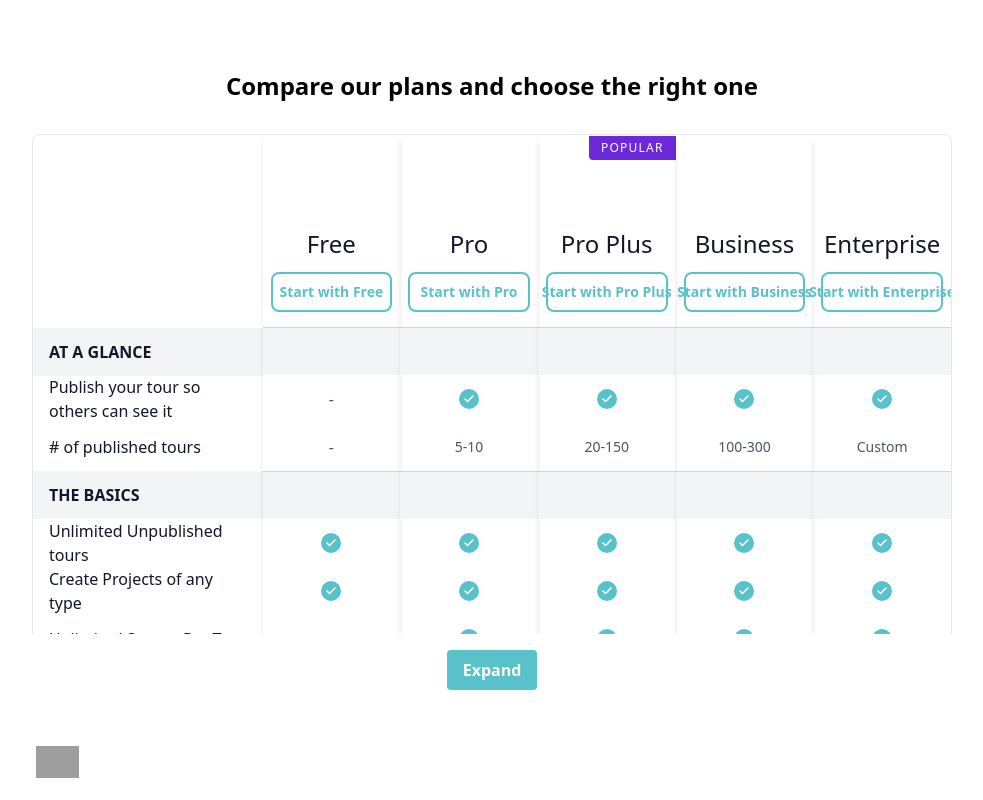
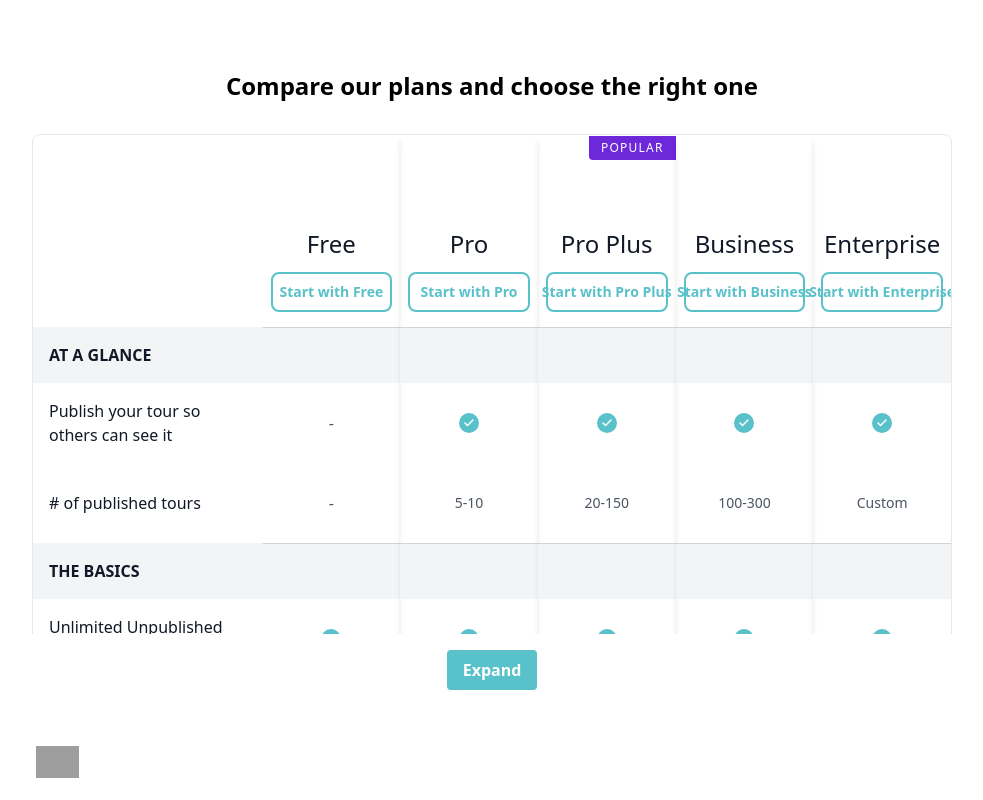
Before and after one commit to abem93/pricing-page, an Angular app: page /plans in a window 1280 px wide. Shown: the part 1400-2200 px from the top of the page, without its empty margins (148-1131 px from the left). Built offline with nearby package versions, Linux system fonts and the light colour scheme; grey boxes are pictures that could not be loaded.

Commit message:
added feature to compare tables on mobile

```diff
--- a/src/app/components/navbar/navbar.component.html
+++ b/src/app/components/navbar/navbar.component.html
@@ -1,4 +1,4 @@
-<nav class="sticky top-0 z-10  bg-gradient-to-r from-cloudpano-aqua from-5% via-middle-blue via-50% to-violet-700">
+<nav class="sticky top-0 z-50  bg-gradient-to-r from-cloudpano-aqua from-5% via-middle-blue via-50% to-violet-700">
     <div class="container py-2 px-4 sm:px-0 mx-auto sm:w-4/5">
         <div class="flex items-center justify-between">
             <div class="flex items-center">
@@ -10,17 +10,17 @@
 
             <!-- Mobile Menu open: "block", Menu closed: "hidden" -->
             <div [ngClass]="[isOpen ? 'translate-x-0 opacity-100 ' : 'opacity-0 -translate-x-full']"
-                class="absolute inset-x-0 z-20 w-full lg:px-6 py-2 pb-4 transition-all duration-300 ease-in-out bg-gradient-to-r from-cloudpano-blue-green from-5% via-middle-blue via-50% to-violet-700 sm:bg-none top-16 lg:mt-0 lg:p-0 lg:top-0 lg:relative lg:bg-transparent lg:w-auto lg:opacity-100 lg:translate-x-0 lg:flex lg:justify-between lg:flex-grow">
+                class="absolute inset-x-0 z-20 w-full lg:px-6 py-2 pb-4 transition-all duration-300 ease-in-out bg-gradient-to-r from-cloudpano-blue-green from-5% via-middle-blue via-50% to-violet-700 sm:bg-none top-14 lg:mt-0 lg:p-0 lg:top-0 lg:relative lg:bg-transparent lg:w-auto lg:opacity-100 lg:translate-x-0 lg:flex lg:justify-between lg:flex-grow">
                 <div class="flex flex-col lg:flex-row lg:items-end lg:pb-2 ml-5">
-                    <a class="my-2 text-sm leading-5 lg:text-white transition-colors duration-300 transform hover:text-blue-600 lg:mx-4 lg:my-0"
+                    <a class="my-2 text-sm font-medium leading-5 lg:text-white transition-colors duration-300 transform hover:text-violet-700 lg:mx-4 lg:my-0"
                         href="https://www.cloudpano.com/">Home</a>
-                    <a class="my-2 text-sm leading-5 text-white transition-colors duration-300 transform hover:text-blue-600 lg:mx-4 lg:my-0"
+                    <a class="my-2 text-sm font-medium leading-5 text-white transition-colors duration-300 transform hover:text-violet-700 lg:mx-4 lg:my-0"
                         href="https://www.cloudpano.com/team">Team</a>
-                    <a class="my-2 text-sm leading-5 text-white transition-colors duration-300 transform hover:text-blue-600 lg:mx-4 lg:my-0"
+                    <a class="my-2 text-sm font-medium leading-5 text-white transition-colors duration-300 transform hover:text-violet-700 lg:mx-4 lg:my-0"
                         href="/plans">Plans</a>
-                    <a class="my-2 text-sm leading-5 text-white transition-colors duration-300 transform hover:text-blue-600 lg:mx-4 lg:my-0"
+                    <a class="my-2 text-sm font-medium leading-5 text-white transition-colors duration-300 transform hover:text-violet-700 lg:mx-4 lg:my-0"
                         href="https://www.cloudpano.com/getting-started">Solutions</a>
-                    <a class="my-2 text-sm leading-5 text-white transition-colors duration-300 transform hover:text-blue-600 lg:mx-4 lg:my-0"
+                    <a class="my-2 text-sm font-medium leading-5 text-white transition-colors duration-300 transform hover:text-violet-700 lg:mx-4 lg:my-0"
                         >Resources</a>
                 </div>
                 <div class="lg:mt-0 py-2 px-3 w-full lg:w-auto flex items-center justify-center">
--- a/src/app/components/plan-comparison-table/plan-comparison-table.component.html
+++ b/src/app/components/plan-comparison-table/plan-comparison-table.component.html
@@ -1,27 +1,30 @@
-<div class="relative">
+<div class="relative overflow-x-hidden">
   <div [class.expanded]="isExpanded" class="collapsible">
     <section class="text-gray-700 body-font overflow-hidden lg:border border-gray-200 rounded-lg lg:mb-20 mx-5">
-      <div class="container mx-auto flex flex-wrap">
-        <div class="lg:w-1/4 mt-48 hidden lg:block">
-          <div class="mt-px overflow-hidden">
+      <div class="container mx-auto flex flex-nowrap">
+        <!-- Static left column on mobile -->
+        <div class="w-1/2 lg:w-1/4 mt-48 lg:block sticky left-0 z-10 bg-white">
+          <div class="mt-px">
             <ng-container *ngFor="let category of getUniqueCategories(); let first = first">
-              <p class="bg-gray-100 text-gray-900 h-12 text-left font-semibold px-4 flex items-center justify-start sticky top-0"
+              <p class="bg-gray-100 text-gray-900 h-14 text-left text-wrap font-semibold px-4 flex items-center justify-start sticky top-0"
                 [class.-mt-px]="first">
                 {{ category }}
               </p>
               <ng-container *ngFor="let item of getItemsByCategory(category)">
-                <p class="text-gray-900 h-12 text-left px-4 flex items-center justify-start overflow-clip">
+                <p class="text-gray-900 h-[5rem] text-left px-4 flex items-center justify-start overflow-auto">
                   {{ item.feature }}
                 </p>
               </ng-container>
             </ng-container>
           </div>
         </div>
-        <div class="flex lg:w-3/4 w-full flex-wrap">
+
+        <!-- Scrollable right column on mobile -->
+        <div class="flex w-1/2 lg:w-3/4 overflow-x-auto">
           <ng-container
             *ngFor="let plan of ['freePlan', 'proPlan', 'proPlusPlan', 'businessPlan', 'enterprisePlan']; let i = index">
             <div [class.border-2]="plan === 'proPlusPlan'" [class.border-violet-700]="plan === 'proPlusPlan'"
-              class="lg:w-1/5 lg:mt-px w-full mb-10 lg:mb-0 border border-gray-200 shadow-md rounded-2xl lg:border-none lg:rounded-none relative">
+              class="w-full lg:w-1/5 lg:mt-px mb-10 lg:mb-0 border border-gray-200 shadow-md rounded-2xl lg:border-none lg:rounded-none relative flex-shrink-0">
               <span *ngIf="plan === 'proPlusPlan'"
                 class="bg-violet-700 text-white px-3 py-1 tracking-widest text-xs absolute right-0 top-0 rounded-bl">POPULAR</span>
               <div class="px-2 text-center h-48 flex flex-col items-center justify-end">
@@ -35,12 +38,12 @@
               </div>
 
               <ng-container *ngFor="let category of getUniqueCategories(); let j = index">
-                <p class="bg-gray-100 text-gray-600 h-12 text-center px-2 flex items-center justify-center border-t border-gray-300 sticky top-48"
+                <p class="bg-gray-100 text-gray-600 h-14 text-center px-2 flex items-center justify-center border-t border-gray-300 sticky top-48"
                   [class.-mt-px]="j === 0">
                 </p>
 
                 <ng-container *ngFor="let item of getItemsByCategory(category)">
-                  <p class="text-gray-600 text-center h-12 flex items-center justify-center">
+                  <p class="text-gray-600 text-center h-[5rem] flex items-center justify-center">
                     <ng-container [ngSwitch]="item[plan]">
                       <ng-container *ngSwitchCase="true">
                         <span
```
